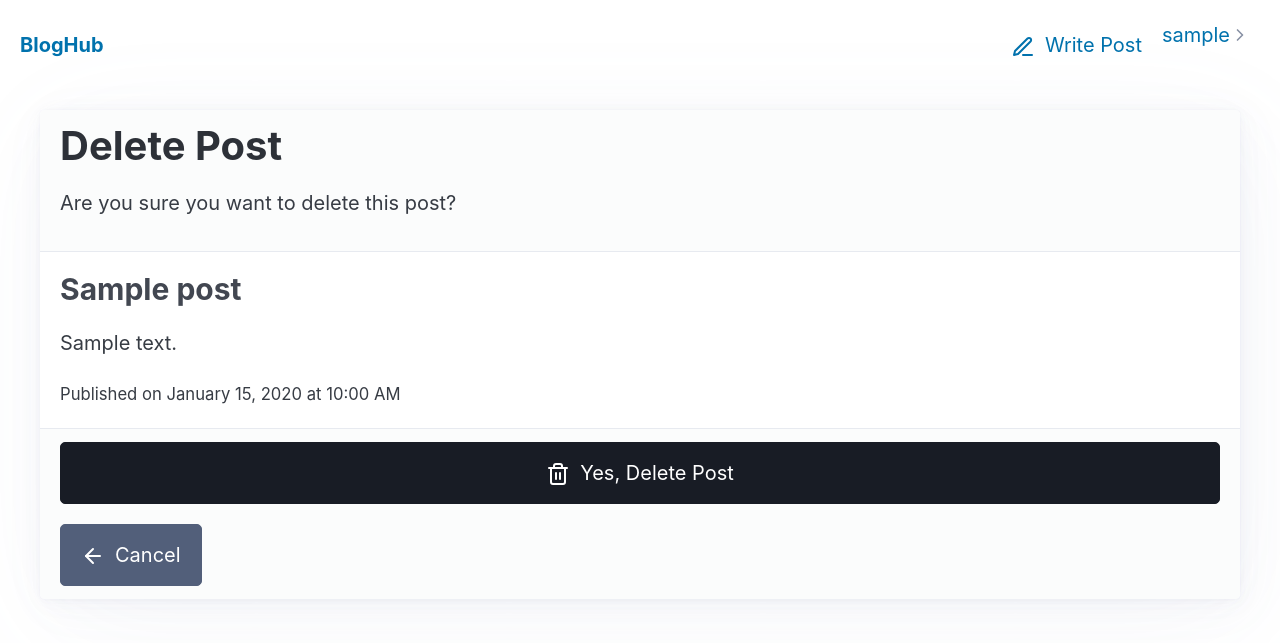
After one commit to Djangonauts-Philippines/django-tutorial, a Django app: page /post/sample/delete/ in a window 1280 px wide. The commit adds this page. Shown: the top 643 px of the page. Run offline with Django 5.2, Linux system fonts and the light colour scheme; a user stored in the database is signed in; tables that the repository leaves empty hold one stand-in row (values such as "Sample post"); some libraries are stand-ins or nearby versions.

Commit message:
feat: add delete function

```diff
--- /dev/null
+++ b/app/templates/app/delete_post.html
@@ -0,0 +1,41 @@
+{% extends 'app/base.html' %}
+{% load static %}
+
+{% block title %}Delete Post - BlogHub{% endblock %}
+
+{% block content %}
+<div class="container">
+    <div class="grid">
+        <div>
+            <article>
+                <header>
+                    <h1>Delete Post</h1>
+                    <p>Are you sure you want to delete this post?</p>
+                </header>
+
+                <div>
+                    <h3>{{ post.title }}</h3>
+                    {% if post.excerpt %}
+                    <p>{{ post.excerpt }}</p>
+                    {% endif %}
+                    <small>
+                        Published on {{ post.published_at|date:"F d, Y \a\t g:i A" }}
+                    </small>
+                </div>
+
+                <footer>
+                    <form method="post" style="display: inline;">
+                        {% csrf_token %}
+                        <button type="submit" class="contrast">
+                            <i data-feather="trash-2"></i>Yes, Delete Post
+                        </button>
+                    </form>
+                    <a href="{{ post.get_absolute_url }}" role="button" class="secondary">
+                        <i data-feather="arrow-left"></i>Cancel
+                    </a>
+                </footer>
+            </article>
+        </div>
+    </div>
+</div>
+{% endblock %}
--- a/app/templates/app/post_detail.html
+++ b/app/templates/app/post_detail.html
@@ -44,6 +44,11 @@
                             <button role="button" class="secondary">
                                 <i data-feather="bookmark"></i>Save
                             </button>
+                            {% if user.is_authenticated and user == post.author %}
+                            <a href="{% url 'app:delete_post' post.slug %}" role="button" class="contrast">
+                                <i data-feather="trash-2"></i>Delete
+                            </a>
+                            {% endif %}
                         </div>
                     </div>
                 </footer>
--- a/app/urls.py
+++ b/app/urls.py
@@ -7,6 +7,7 @@ urlpatterns = [
     path("", views.landing_page, name="landing"),
     path("posts/", views.all_posts, name="all_posts"),
     path("post/<slug:slug>/", views.post_detail, name="post_detail"),
+    path("post/<slug:slug>/delete/", views.delete_post, name="delete_post"),
     path("create-post/", views.create_post, name="create_post"),
     path("logout/", views.logout_view, name="logout"),
 ]
--- a/app/views.py
+++ b/app/views.py
@@ -4,6 +4,7 @@ from django.contrib.auth.decorators import login_required
 from django.shortcuts import redirect
 from django.contrib import messages
 from django.core.paginator import Paginator
+from django.http import Http404
 from .models import Post
 from .forms import PostForm
 
@@ -77,6 +78,28 @@ def create_post(request):
 
 
 @login_required
+def delete_post(request, slug):
+    """
+    View to delete a post. Only the post author can delete their own posts.
+    """
+    post = get_object_or_404(Post, slug=slug)
+
+    # Check if the current user is the author of the post
+    if post.author != request.user:
+        raise Http404("You don't have permission to delete this post.")
+
+    if request.method == "POST":
+        post_title = post.title
+        post.delete()
+        messages.success(request, f"Post '{post_title}' has been deleted successfully.")
+        return redirect("app:landing")
+
+    # If GET request, show confirmation page
+    context = {"post": post}
+    return render(request, "app/delete_post.html", context)
+
+
+@login_required
 def logout_view(request):
     """
     Logout view that logs out the user and redirects to landing page.
```
